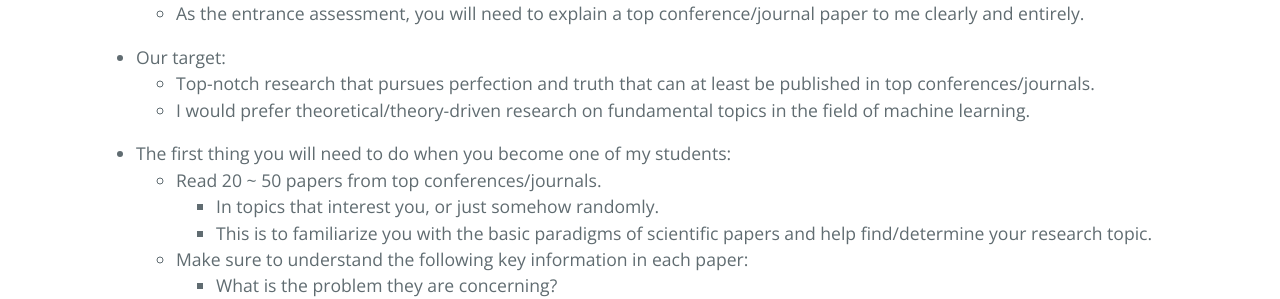
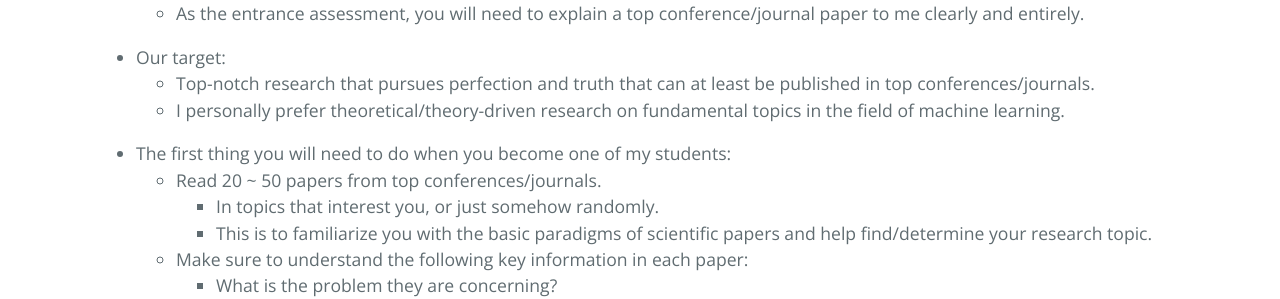
Before and after one commit to ZhimingZhou/zhimingzhou.github.io, a Jekyll site: the page built from _posts/2021-10-11-Prospective-Students.md, in a window 1280 px wide. Shown: the part 515-814 px from the top of the page. Built offline with Jekyll 4.4.1, drawn with Linux system fonts in a browser that asks for light colours; comment, search, counter and statistics services are not loaded.

Commit message:
Update 2021-10-11-Prospective-Students.md

```diff
--- a/_posts/2021-10-11-Prospective-Students.md
+++ b/_posts/2021-10-11-Prospective-Students.md
@@ -16,7 +16,7 @@ I’m looking for talented students with enthusiasm for fundamental research in
 <!--  -->
 - Our target:
 	- Top-notch research that pursues perfection and truth that can at least be published in top conferences/journals.
-	- I would prefer theoretical/theory-driven research on fundamental topics in the field of machine learning.
+	- I personally prefer theoretical/theory-driven research on fundamental topics in the field of machine learning.
 
 <!--  -->
 - The first thing you will need to do when you become one of my students:
```
